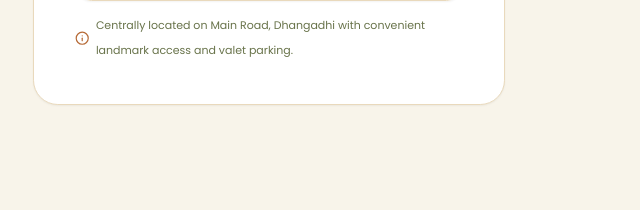
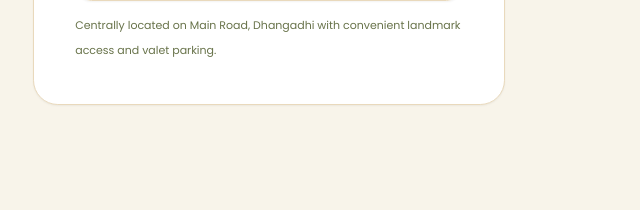
Before and after one commit to aditiboharamj-rgb/Hotel-Rhino, a Django app: page /visit-us/ in a window 1280 px wide. Shown: the part 1182-1392 px from the top of the page, without its empty margins (0-640 px from the left). Run offline with Django 5.2, Linux system fonts and the light colour scheme; some libraries are stand-ins or nearby versions; some web fonts are replaced.

Commit message:
fix(visit-us): remove terracotta info icon from maps landmark caption

```diff
--- a/templates/public/visit_us.html
+++ b/templates/public/visit_us.html
@@ -78,8 +78,7 @@
               </iframe>
             </div>
 
-            <p class="text-[11px] text-mutedOlive flex items-center gap-1.5">
-              <i data-lucide="info" class="w-3.5 h-3.5 text-terracotta shrink-0"></i>
+            <p class="text-[11px] text-mutedOlive">
               Centrally located on Main Road, Dhangadhi with convenient landmark access and valet parking.
             </p>
           </div>
```
